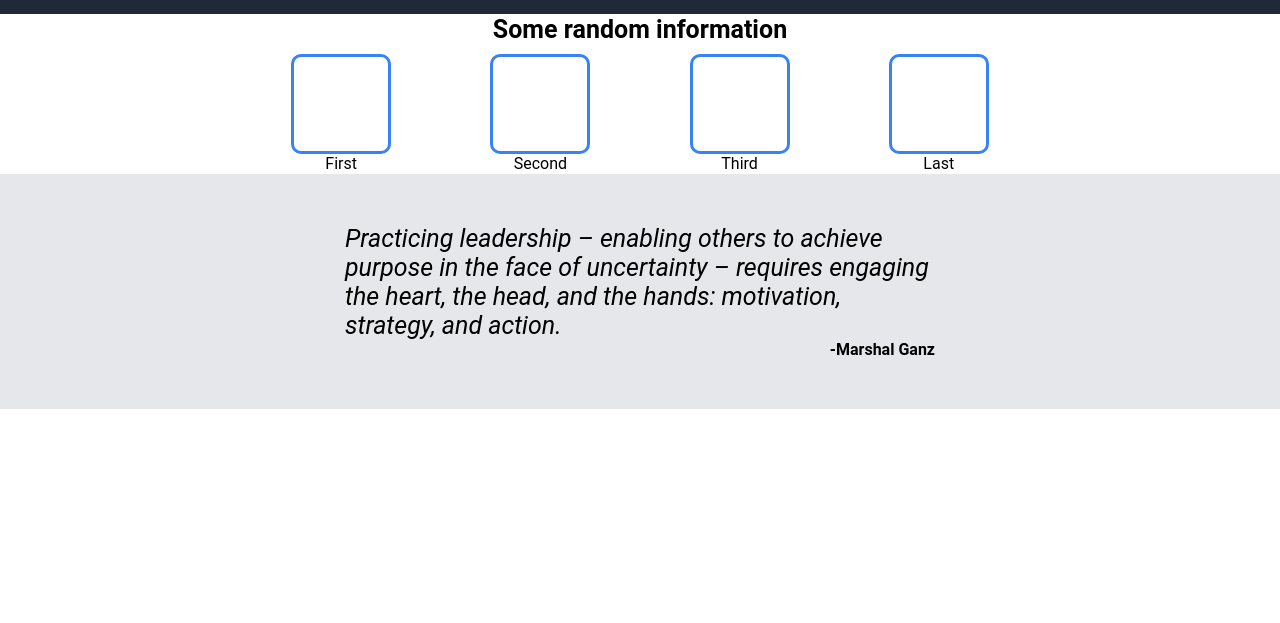
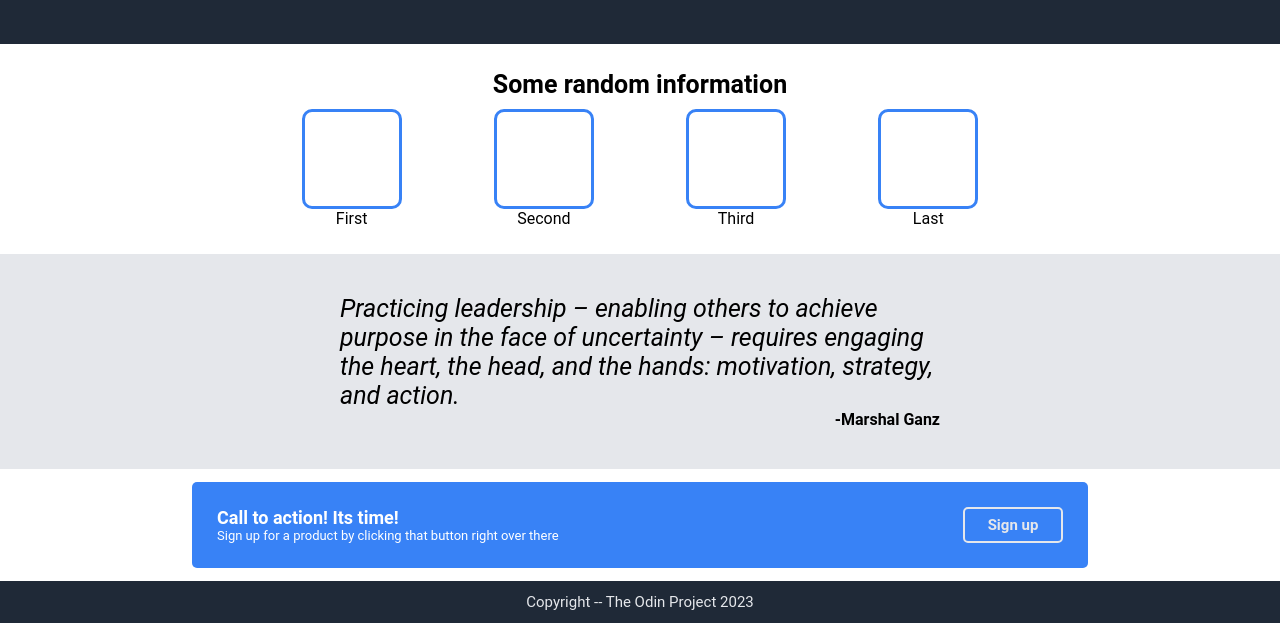
Before and after one commit to Lion786420/Landing-page, a plain HTML site: page index.html in a window 1280 px wide. Shown: the part 298-921 px from the top of the page. Before the commit the page ends 800 px from the top, so only its background shows below. Drawn offline with Linux system fonts and the light colour scheme.

Commit message:
Project Complete
Add the bottom footers
Mend some previous css

```diff
--- a/index.html
+++ b/index.html
@@ -51,11 +51,17 @@
             <div class="q">Practicing leadership – enabling others to achieve purpose in the face of uncertainty – requires engaging the heart, the head, and the hands: motivation, strategy, and action.</div>
             <div class="author">-Marshal Ganz</div>
         </div>
-        <div class="sign">
-
+        <div class="sign-up">
+            <div class="blue">
+                <div class="action">
+                    <div class="call">Call to action! Its time!</div>
+                    <div class="foot">Sign up for a product by clicking that button right over there</div>
+                </div>
+                <button class="up">Sign up</button>
+            </div>
         </div>
         <div class="copy">
-
+            Copyright -- The Odin Project 2023
         </div>
     </div>
 </body>
--- a/styles.css
+++ b/styles.css
@@ -38,7 +38,7 @@ body{
     padding:50px ;
 }
 img{
-    height: 150px;
+    height: 180px;
     width: auto;
 }
 .awe{
@@ -70,7 +70,8 @@ img{
     flex-direction: column;
     justify-content: center;
     align-items: center;
-    gap:10px
+    gap:10px;
+    margin:25px
 }
 .some{
     font-size: 25px;
@@ -101,7 +102,7 @@ img{
     flex-direction: column;
     align-items: center;
     justify-content: center;
-    padding: 50px;
+    padding: 40px;
 }
 .q{
     font-size: 25px;
@@ -113,3 +114,48 @@ img{
     text-align: end;
     font-weight: bold;
 }
+.sign-up{
+    display: flex;
+    justify-content: center;
+    align-items: center;
+    height: 14vh;
+}
+
+.copy{
+    background-color: #1F2937;
+    margin-top: auto;
+    display: flex;
+    align-items: center;
+    justify-content: center;
+    color: #E5E7EB;
+    font-size: 15px;
+    padding: 12px;
+}
+.blue{
+    width: 70%;
+    background-color: #3882F6;
+    padding: 25px;
+    color: white;
+    border-radius: 5px;
+    display: flex;
+}
+.call{
+    font-weight: bold;
+    font-size: 18px;
+}
+.action{
+    flex: 3;
+}
+.up{
+    width: 100px;
+    border: 2px solid;
+    background-color: #3882F6;
+    border-radius: 5px;
+    border-color: #E5E7EB;
+    font-size: 15px;
+    font-weight: bold;
+    color: #E5E7EB;
+}
+.foot{
+    font-size: 13px;
+}
```
